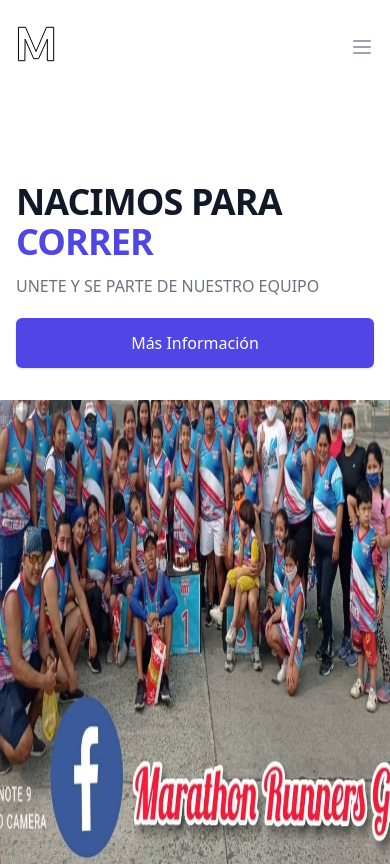
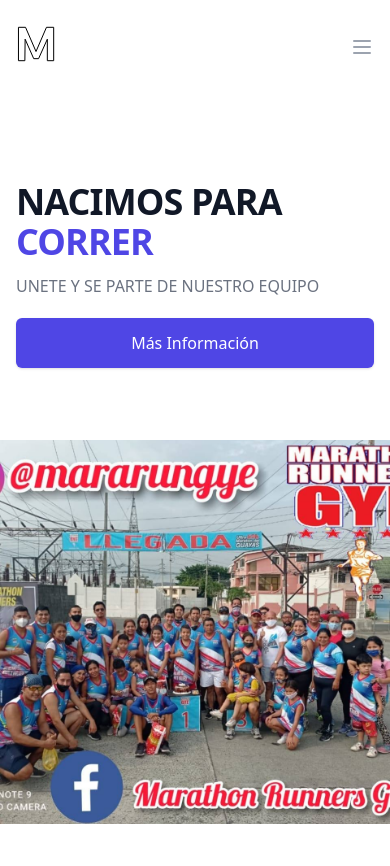
Before and after one commit to Keningar/mararungye, a Next.js app: page / in a window 390 px wide. Shown: the top 866 px of the page. Built offline with nearby package versions, Linux system fonts and the light colour scheme.

Commit message:
Fix hero image mobile distortion

```diff
--- a/pages/index.tsx
+++ b/pages/index.tsx
@@ -49,10 +49,11 @@
           </div>
         </div>
         <div className="my-10 lg:m-0 lg:absolute lg:inset-y-0 lg:right-0 lg:w-1/2">
-          <div className="object-cover w-full h-96 sm:h-72 md:h-96 lg:h-full">
+          <div className="relative bg-indigo-400 w-full h-96 sm:h-72 md:h-96 lg:h-full">
             <Image
               src="/hero_profile_2.jpg"
               layout="fill"
+              className="object-cover object-[50%_65%]"
               draggable={false}
               alt=""
             />
```
